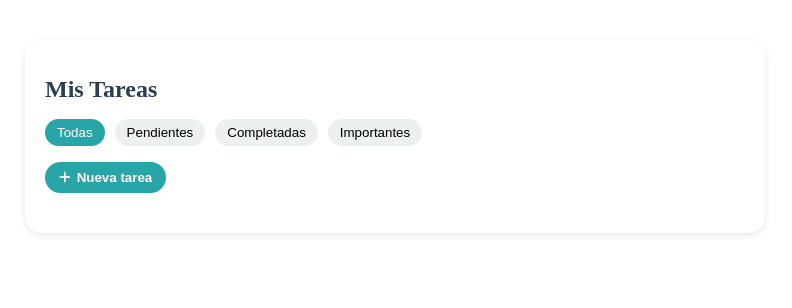
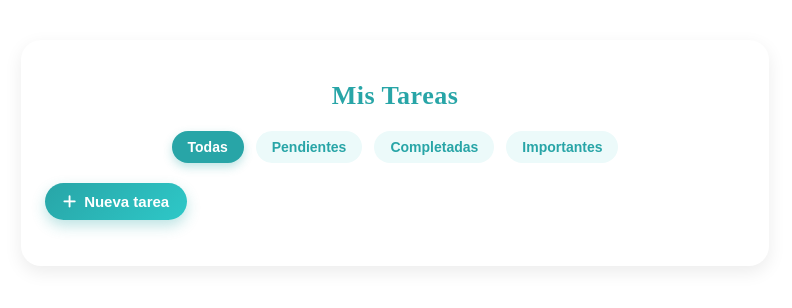
Before and after one commit to mtorresn06/fokus-project, a Vue app: page /home in a window 1280 px wide. Shown: the top 308 px of the page, without its empty margins (245-1037 px from the left). Built offline with nearby package versions, Linux system fonts and the light colour scheme.

Commit message:
ajustes clase 25/09

```diff
--- a/index.html
+++ b/index.html
@@ -5,6 +5,9 @@
     <link rel="icon"
     href="logo.svg"
     type="image/svg+xml">
+    <link rel="preconnect" href="https://fonts.googleapis.com">
+<link rel="preconnect" href="https://fonts.gstatic.com" crossorigin>
+<link href="https://fonts.googleapis.com/css2?family=Poppins:wght@400;600;700&display=swap" rel="stylesheet">
     <meta name="viewport" content="width=device-width, initial-scale=1.0">
     <title>Fokus RT</title>
       <link
--- a/src/backend/firestore.js
+++ b/src/backend/firestore.js
@@ -17,8 +17,8 @@ export const crearTarea = async (uid, tarea) => {
     titulo: tarea.titulo,
     descripcion: tarea.descripcion || "",
     estado: tarea.estado || "Pendiente",
-    fechaLimite: tarea.fechaLimite || "",   //
-    importancia: tarea.importancia || "baja", //
+    fechaLimite: tarea.fechaLimite || "",
+    importancia: tarea.importancia || "baja",
     creadoEn: new Date(),
   };
 
--- a/src/pantallas/Edicion/Edicion.vue
+++ b/src/pantallas/Edicion/Edicion.vue
@@ -1,54 +1,11 @@
-<template>
-  <div class="container">
-    <h1 class="titulo">{{ id ? "Editar Tarea" : "Nueva Tarea" }}</h1>
-
-    <form @submit.prevent="guardar" class="formulario">
-      <label class="campo">
-        <span>Título</span>
-        <input v-model="tarea.titulo" type="text" required />
-      </label>
-
-      <label class="campo">
-        <span>Descripción</span>
-        <textarea v-model="tarea.descripcion"></textarea>
-      </label>
-
-      <label class="campo">
-        <span>Estado</span>
-        <select v-model="tarea.estado">
-          <option>Pendiente</option>
-          <option>En progreso</option>
-          <option>Completada</option>
-        </select>
-      </label>
-
-      <label class="campo">
-        <span>Fecha límite</span>
-        <input type="date" v-model="tarea.fechaLimite" />
-      </label>
-
-      <label class="campo">
-        <span>Nivel de importancia</span>
-        <select v-model="tarea.importancia">
-          <option value="baja">Baja</option>
-          <option value="media">Media</option>
-          <option value="alta">Alta</option>
-        </select>
-      </label>
-
-      <div class="acciones">
-        <button type="submit" class="btn-guardar">Guardar</button>
-      </div>
-    </form>
-  </div>
-</template>
-
 <script>
 import { getAuth } from "firebase/auth";
 import { crearTarea, editarTarea, obtenerTareas } from "@/backend/firestore";
+import EdicionDiseño from "./EdicionDiseño.vue";
 
 export default {
   props: ["id"],
+  components: { EdicionDiseño },
   data() {
     return {
       uid: null,
@@ -84,68 +41,10 @@ export default {
 };
 </script>
 
-<style scoped>
-.container {
-  max-width: 600px;
-  margin: 40px auto;
-  padding: 20px;
-  background: #fff;
-  border-radius: 16px;
-  box-shadow: 0 2px 6px rgba(0, 0, 0, 0.1);
-}
-
-.titulo {
-  font-size: 24px;
-  font-weight: bold;
-  color: #2c3e50;
-  margin-bottom: 20px;
-}
-
-.formulario {
-  display: flex;
-  flex-direction: column;
-  gap: 16px;
-}
-
-.campo span {
-  font-weight: bold;
-  color: #2c3e50;
-  display: block;
-  margin-bottom: 6px;
-}
-
-input,
-textarea,
-select {
-  width: 100%;
-  padding: 8px 10px;
-  border: 1px solid #ccc;
-  border-radius: 8px;
-  font-size: 14px;
-}
-
-textarea {
-  resize: none;
-  min-height: 80px;
-}
-
-.acciones {
-  display: flex;
-  justify-content: flex-end;
-}
-
-.btn-guardar {
-  background: #28a5a7;
-  color: white;
-  padding: 10px 18px;
-  border: none;
-  border-radius: 20px;
-  cursor: pointer;
-  font-weight: bold;
-  transition: 0.3s;
-}
-
-.btn-guardar:hover {
-  background: #1d7c7d;
-}
-</style>
+<template>
+  <EdicionDiseño
+    :id="id"
+    v-model:tarea="tarea"
+    @guardar="guardar"
+  />
+</template>
--- /dev/null
+++ b/src/pantallas/Edicion/EdicionDiseño.vue
@@ -0,0 +1,170 @@
+<template>
+  <div class="container">
+    <h1 class="titulo">{{ id ? "Editar Tarea" : "Nueva Tarea" }}</h1>
+
+    <form @submit.prevent="$emit('guardar')" class="formulario">
+      <label class="campo">
+        <span>Título</span>
+        <input v-model="tarea.titulo" type="text" required />
+      </label>
+
+      <label class="campo">
+        <span>Descripción</span>
+        <textarea v-model="tarea.descripcion"></textarea>
+      </label>
+
+      <label class="campo">
+        <span>Estado</span>
+        <select v-model="tarea.estado">
+          <option>Pendiente</option>
+          <option>En progreso</option>
+          <option>Completada</option>
+        </select>
+      </label>
+
+      <label class="campo">
+        <span>Fecha límite</span>
+        <input type="date" v-model="tarea.fechaLimite" />
+      </label>
+
+      <label class="campo">
+        <span>Nivel de importancia</span>
+        <select v-model="tarea.importancia">
+          <option value="baja">Baja</option>
+          <option value="media">Media</option>
+          <option value="alta">Alta</option>
+        </select>
+      </label>
+
+      <div class="acciones">
+        <button type="submit" class="btn-guardar">Guardar</button>
+      </div>
+    </form>
+  </div>
+</template>
+
+<script>
+export default {
+  props: {
+    id: String,
+    tarea: Object
+  },
+  emits: ["guardar", "update:tarea"],
+};
+</script>
+
+<style scoped>
+/* ====== GENERAL ====== */
+body {
+  background: #ffffff;
+  font-family: "Poppins", "Segoe UI", Roboto, sans-serif;
+  color: #2c3e50;
+  margin: 0;
+  padding: 0;
+  display: flex;
+  justify-content: center;
+  align-items: flex-start;
+  min-height: 100vh;
+}
+
+/* ====== CONTENEDOR TARJETA ====== */
+.container {
+  max-width: 650px;
+  width: 100%;
+  margin: 40px auto;
+  padding: 40px;
+  background: #ffffff;
+  border-radius: 22px;
+  /* sombra más fuerte para que resalte */
+  box-shadow: 0 12px 30px rgba(0, 0, 0, 0.15);
+  position: relative;
+  z-index: 2;
+  animation: fadeIn 0.6s ease;
+  box-sizing: border-box;
+}
+
+/* Animación de entrada */
+@keyframes fadeIn {
+  from { opacity: 0; transform: translateY(15px); }
+  to { opacity: 1; transform: translateY(0); }
+}
+
+/* ====== TÍTULO ====== */
+.titulo {
+  font-size: 28px;
+  font-weight: 700;
+  color: #076572;
+  text-align: center;
+  margin-bottom: 28px;
+  letter-spacing: 0.6px;
+}
+
+/* ====== FORMULARIO ====== */
+.formulario {
+  display: flex;
+  flex-direction: column;
+  gap: 20px;
+}
+
+.campo span {
+  font-weight: 600;
+  color: #34495e;
+  margin-bottom: 8px;
+  display: inline-block;
+  font-size: 15px;
+}
+
+/* ====== INPUTS & SELECTS ====== */
+input,
+textarea,
+select {
+  width: 100%;
+  padding: 14px 16px;
+  border: 1px solid #e2e8f0;
+  border-radius: 14px;
+  font-size: 15px;
+  background: #ffffff;
+  transition: all 0.25s ease;
+  box-sizing: border-box;
+}
+
+input:focus,
+textarea:focus,
+select:focus {
+  outline: none;
+  border-color: #28a5a7;
+  box-shadow: 0 0 0 3px rgba(40, 165, 167, 0.15);
+}
+
+textarea {
+  resize: none;
+  min-height: 110px;
+}
+
+/* ====== BOTONES ====== */
+.acciones {
+  display: flex;
+  justify-content: flex-end;
+  margin-top: 10px;
+}
+
+.btn-guardar {
+  background: linear-gradient(135deg, #28a5a7, #2ec8c8);
+  color: #fff;
+  padding: 14px 32px;
+  border: none;
+  border-radius: 32px;
+  font-size: 16px;
+  font-weight: 600;
+  cursor: pointer;
+  transition: all 0.3s ease;
+  box-shadow: 0 6px 14px rgba(40, 165, 167, 0.25);
+  min-width: 180px;
+  text-align: center;
+}
+.btn-guardar:hover {
+  background: linear-gradient(135deg, #1e8d8d, #28a5a7);
+  box-shadow: 0 8px 18px rgba(40, 165, 167, 0.35);
+  transform: translateY(-2px) scale(1.02);
+}
+</style>
--- a/src/pantallas/Home/Home.vue
+++ b/src/pantallas/Home/Home.vue
@@ -98,58 +98,87 @@ export default {
 </script>
 
 <style scoped>
-/* contenedor */
+/* ====== CONTENEDOR GENERAL ====== */
 .container {
   max-width: 700px;
   margin: 40px auto;
-  padding: 20px;
-  background: #fff;
-  border-radius: 16px;
-  box-shadow: 0 2px 6px rgba(0, 0, 0, 0.1);
+  padding: 24px;
+  background: #ffffff;
+  border-radius: 20px;
+  box-shadow: 0 6px 18px rgba(0, 0, 0, 0.08);
+  transition: all 0.3s ease;
+  animation: fadeIn 0.6s ease-in-out;
 }
 
-/* título */
-.titulo {
-  font-size: 24px;
-  font-weight: bold;
-  margin-bottom: 16px;
-  color: #2c3e50;
+/* Animación de entrada */
+@keyframes fadeIn {
+  from { opacity: 0; transform: translateY(15px); }
+  to { opacity: 1; transform: translateY(0); }
 }
 
-/* filtros */
+/* ====== TÍTULO ====== */
+.titulo {
+  font-size: 26px;
+  font-weight: 700;
+  margin-bottom: 20px;
+  color: #28a5a7;
+  text-align: center;
+  letter-spacing: 0.5px;
+}
+
+/* ====== FILTROS ====== */
 .filtros {
   display: flex;
-  gap: 10px;
-  margin-bottom: 16px;
+  flex-wrap: wrap;
+  gap: 12px;
+  justify-content: center;
+  margin-bottom: 20px;
 }
 .filtro-btn {
-  background: #ecf0f1;
+  background: #ecfafa;
   border: none;
-  padding: 6px 12px;
-  border-radius: 20px;
+  padding: 8px 16px;
+  border-radius: 25px;
   cursor: pointer;
+  font-size: 14px;
+  font-weight: 600;
+  transition: all 0.25s ease;
+  color: #28a5a7;
+}
+.filtro-btn:hover {
+  background: #d5f5f5;
+  transform: translateY(-2px);
 }
 .filtro-btn.activo {
   background: #28a5a7;
-  color: white;
+  color: #ffffff;
+  box-shadow: 0 4px 10px rgba(40, 165, 167, 0.3);
 }
 
-/* botón nueva tarea */
+/* ====== BOTÓN NUEVA TAREA ====== */
 .btn-nueva {
-  background: #28a5a7;
-  color: white;
-  padding: 8px 14px;
+  background: linear-gradient(135deg, #28a5a7, #2ec8c8);
+  color: #fff;
+  padding: 10px 18px;
   border: none;
-  border-radius: 20px;
+  border-radius: 30px;
   cursor: pointer;
-  font-weight: bold;
-  margin-bottom: 20px;
+  font-weight: 700;
+  margin-bottom: 22px;
   display: inline-flex;
   align-items: center;
-  gap: 6px;
+  gap: 8px;
+  font-size: 15px;
+  transition: all 0.3s ease;
+  box-shadow: 0 6px 14px rgba(40, 165, 167, 0.3);
+}
+.btn-nueva:hover {
+  background: linear-gradient(135deg, #1e8d8d, #28a5a7);
+  transform: translateY(-2px) scale(1.02);
+  box-shadow: 0 8px 18px rgba(40, 165, 167, 0.4);
 }
 
-/* lista */
+/* ====== LISTA DE TAREAS ====== */
 .lista {
   list-style: none;
   padding: 0;
@@ -159,38 +188,39 @@ export default {
   display: flex;
   justify-content: space-between;
   align-items: center;
-  background: #f9f9f9;
-  border-radius: 12px;
-  padding: 12px 16px;
-  margin-bottom: 10px;
+  background: #fdfefe;
+  border-radius: 14px;
+  padding: 14px 18px;
+  margin-bottom: 12px;
+  border: 1px solid #e6f4f4;
+  transition: all 0.25s ease;
+}
+.item:hover {
+  background: #f0fafa;
+  transform: translateY(-2px);
+  box-shadow: 0 4px 12px rgba(40, 165, 167, 0.15);
 }
 
-/* colores importancia */
-.rojo {
-  color: #c0392b;
-}
-.naranja {
-  color: #e67e22;
-}
-.verde {
-  color: #27ae60;
-}
+/* ====== COLORES DE IMPORTANCIA ====== */
+.rojo { color: #e74c3c; font-weight: bold; }
+.naranja { color: #e67e22; font-weight: bold; }
+.verde { color: #27ae60; font-weight: bold; }
 
-/* acciones */
+/* ====== ACCIONES ====== */
 .acciones {
   display: flex;
-  gap: 8px;
+  gap: 10px;
 }
 .icono-btn {
   background: none;
   border: none;
-  font-size: 16px;
+  font-size: 18px;
   cursor: pointer;
+  transition: all 0.25s ease;
 }
-.editar {
-  color: #2980b9;
+.icono-btn:hover {
+  transform: scale(1.2);
 }
-.eliminar {
-  color: #c0392b;
-}
+.editar { color: #2980b9; }
+.eliminar { color: #e74c3c; }
 </style>
```
